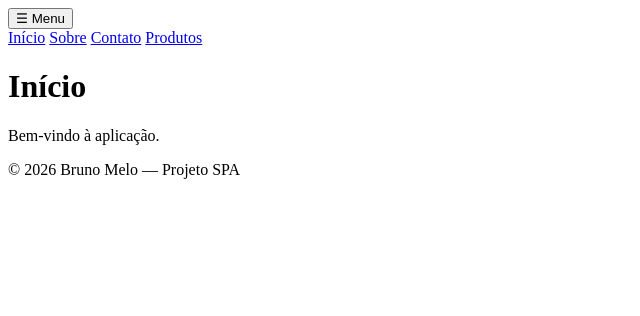
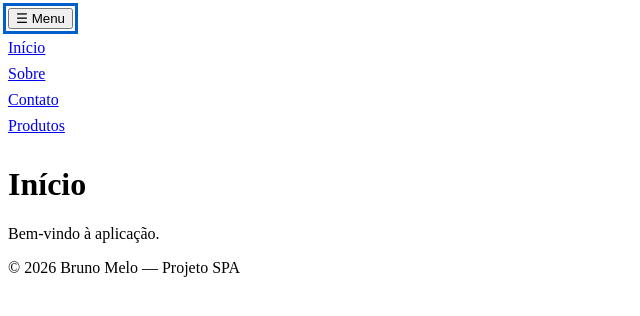
Before and after one commit to bruno-melo-r/desenvolvimento-frontend-spa, a plain HTML site: page html/index.html in a window 1280 px wide. Both pictures are taken after a click on the button "☰ Menu". Shown: the whole page, without its empty margins (0-640 px from the left). Drawn offline with nearby package versions, Linux system fonts and the light colour scheme.

Commit message:
fix: adiciona regras CSS para menu toggle e estados de foco visivel

```diff
--- a/css/styles.css
+++ b/css/styles.css
@@ -21,3 +21,26 @@
     display: block;
     margin-bottom: 8px;
 }
+
+#menu-nav {
+    display: none;
+    flex-direction: column;
+    gap: 8px;
+    padding: 10px 0;
+}
+
+#menu-nav.aberto {
+    display: flex;
+}
+
+#menu-toggle {
+    cursor: pointer;
+}
+
+a:focus,
+button:focus,
+.card:focus,
+input:focus {
+    outline: 3px solid #005fcc;
+    outline-offset: 2px;
+}
```
